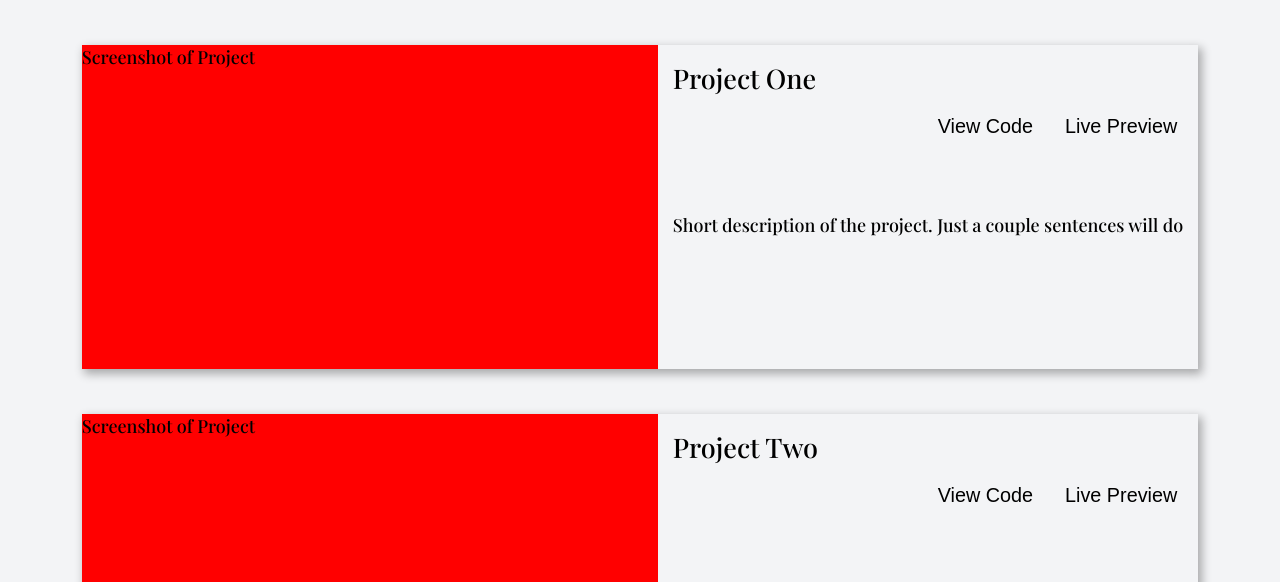
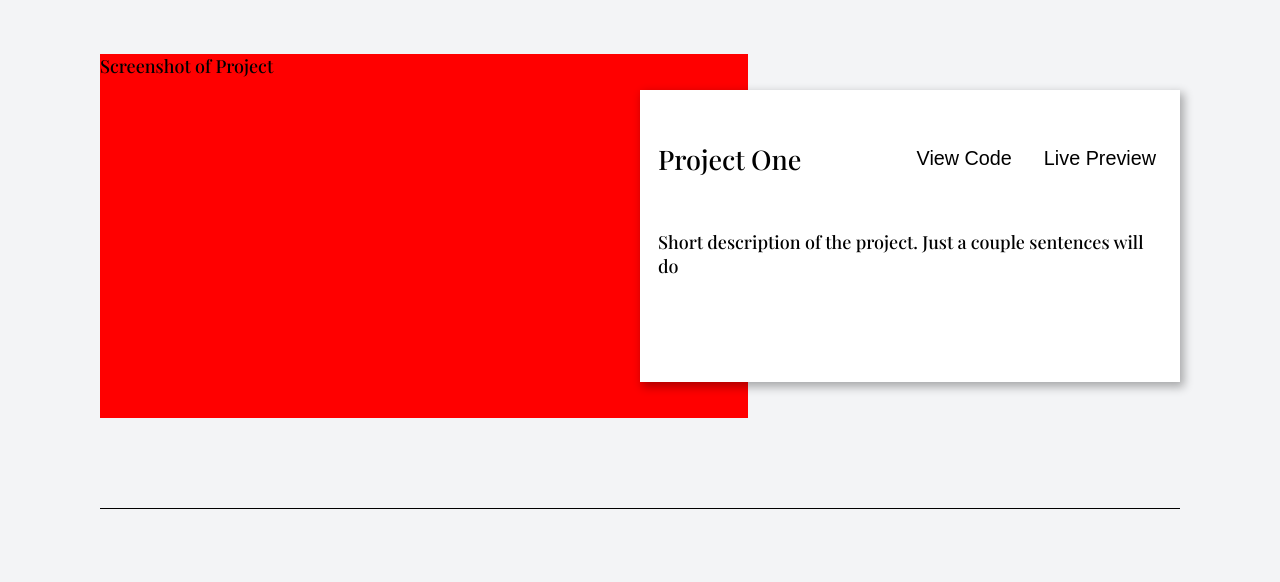
Before and after one commit to ctdc0208/Portfolio, a React (Vite) app: page / in a window 1280 px wide. Shown: the part 1538-2120 px from the top of the page. Built offline with nearby package versions, Linux system fonts and the light colour scheme.

Commit message:
add overlapping div

```diff
--- a/src/App.css
+++ b/src/App.css
@@ -169,7 +169,6 @@ button:hover::after {
 }
 
 .projects-container {
-    padding: 2rem 0 2rem 0;
     display: grid;
     grid-template-columns: 1fr;
     grid-template-rows: 1fr auto;
@@ -182,25 +181,29 @@ button:hover::after {
 }
 
 .projects-card {
-    display: flex;
-    flex-direction: row;
+    display: grid;
     margin: auto;
-    margin-top: 2.5rem;
-    -webkit-box-shadow: 3px 4px 9px 1px rgba(0, 0, 0, 0.31);
-    -moz-box-shadow: 3px 4px 9px 1px rgba(0, 0, 0, 0.31);
-    box-shadow: 3px 4px 9px 1px rgba(0, 0, 0, 0.31);
+    margin: 5rem auto 0 auto;
+    padding-bottom: 5rem;
+    grid-template-columns: repeat(10, 1fr);
+    max-width: 60rem;
+    border-bottom: 1px solid black;
 }
 
 .project-info {
     display: grid;
-    grid-row: auto auto;
-    grid-column: auto auto;
+    grid-column: 6 / -1;
+    -webkit-box-shadow: 3px 4px 9px 1px rgba(0, 0, 0, 0.31);
+    -moz-box-shadow: 3px 4px 9px 1px rgba(0, 0, 0, 0.31);
+    box-shadow: 3px 4px 9px 1px rgba(0, 0, 0, 0.31);
+    margin: 2rem 0 2rem 0;
+    padding: 1rem;
+    background-color: white;
 }
 
 .project-header {
     display: grid;
-    grid-row: auto auto;
-    grid-column: auto auto;
+    align-self: center;
 }
 
 .project-name {
@@ -223,9 +226,14 @@ button:hover::after {
 }
 
 .project-screenshot {
-    height: 18rem;
-    width: 32rem;
+    grid-column: 1 / 7;
+    aspect-ratio: auto 16 / 9;
     background-color: red;
+}
+
+.project-screenshot,
+.project-info {
+    grid-row: 1 / 2;
 }
 
 .project-1 {
```
